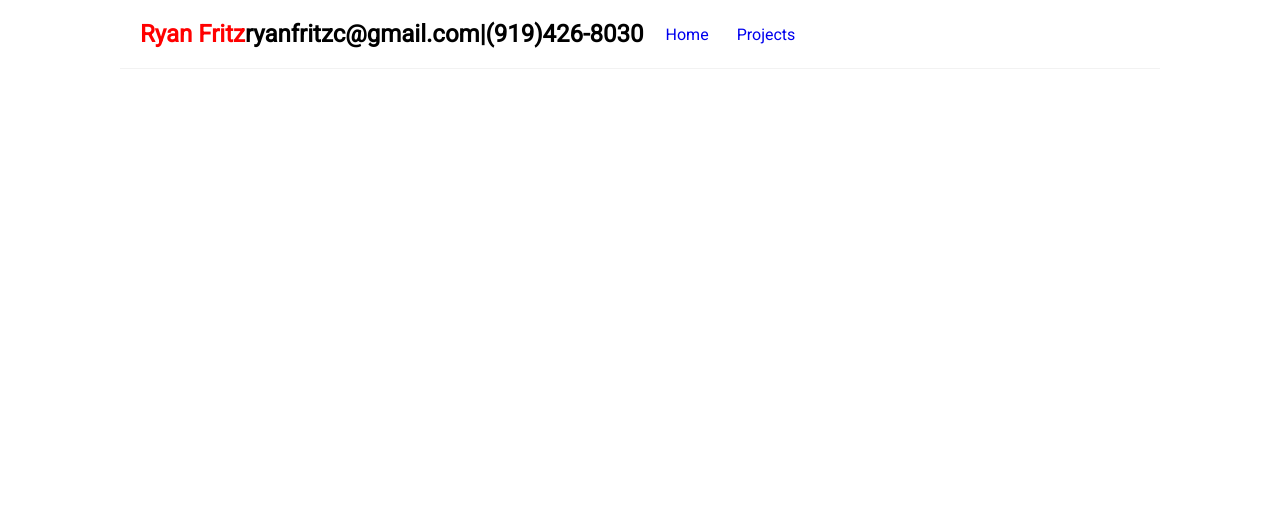
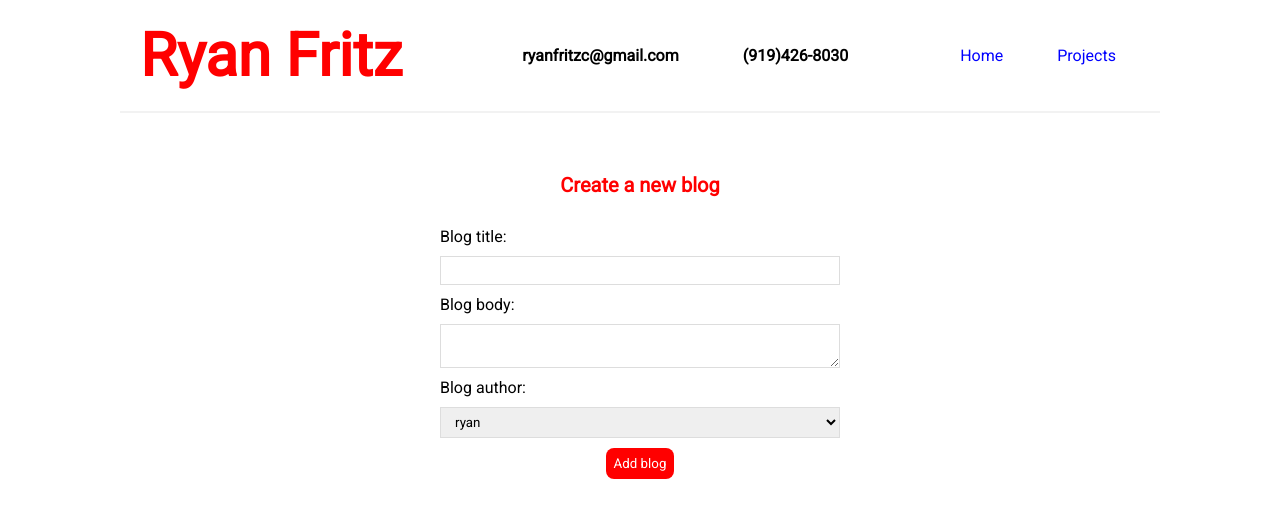
Before and after one commit to ryanfritzc/reactResume, a React (Create React App) app in the folder react-resume/: page /HiddenAdd in a window 1280 px wide. Shown: the top 518 px of the page. Built offline with nearby package versions, Linux system fonts and the light colour scheme.

Commit message:
tweaked the nav bar and changed the start page

```diff
--- a/react-resume/src/App.js
+++ b/react-resume/src/App.js
@@ -1,8 +1,10 @@
 import NavBar from './NavBar';
 import Home from './Home';
 import {BrowserRouter as Router, Route, Switch} from 'react-router-dom';
-//import Create from './Create';
+import HiddenAdd from './HiddenAdd';
 import ProjectDetails from './ProjectDetails';
+import NotFound from './NotFound';
+import Projects from './Projects';
 
 
 function App() {
@@ -15,8 +17,17 @@ function App() {
             <Route exact path="/">
               <Home />
             </Route>
-            <Route path="/project/:id">
+            <Route path="/HiddenAdd">
+              <HiddenAdd />
+            </Route>
+            <Route path="/Projects">
+              <Projects />
+            </Route>
+            <Route path="/blogs/:id">
               <ProjectDetails />
+            </Route>
+            <Route path="*">
+              <NotFound />
             </Route>
           </Switch>
         </div>
--- /dev/null
+++ b/react-resume/src/HiddenAdd.js
@@ -0,0 +1,61 @@
+import { useState } from "react";
+import {useHistory} from "react-router-dom"
+
+const HiddenAdd = () => {
+    const [title, setTitle] = useState('');
+    const [body, setBody] = useState('');
+    const [author, setAuthor] = useState('ryan');
+    const[isPending, setIsPending] = useState(false);
+    const history = useHistory();
+
+    const handleSubmit = (e) => {
+        e.preventDefault();
+        const blog = {title, body, author};
+
+        setIsPending(true);
+
+        fetch('http://localhost:8000/blogs', {
+            method: 'POST',
+            headers: {"Content-Type": "application/json"},
+            body: JSON.stringify(blog)
+        }).then(() =>{
+            console.log('new blog added');
+            setIsPending(false);
+            history.push('/')
+        });
+
+    }
+
+    return (
+        <div className="create">
+            <h2>Create a new blog</h2>
+            <form onSubmit={handleSubmit}>
+                <label>Blog title:</label>
+                <input
+                    type="text"
+                    required
+                    value = {title}
+                    onChange = {(e) => setTitle(e.target.value)}
+                />
+                <label>Blog body:</label>
+                <textarea
+                    required
+                    value={body}
+                    onChange={(e) => setBody(e.target.value)}
+                ></textarea>
+                <label>Blog author:</label>
+                <select
+                    value={author}
+                    onChange = {(e) => setAuthor(e.target.value)}
+                >
+                    <option value="ryan">ryan</option>
+                    <option value="fritz">fritz</option>
+                </select>
+                {!isPending && <button>Add blog</button>}
+                {isPending && <button disabled>Adding blog...</button>}
+            </form>
+        </div>
+    );
+}
+
+export default HiddenAdd;
--- a/react-resume/src/Home.js
+++ b/react-resume/src/Home.js
@@ -2,14 +2,8 @@ import ProjectList from './ProjectList';
 import useFetch from './useFetch';
 
 const Home = () => {
-
-    const {data: projects, isPending, error} = useFetch('http://localhost:8000/blogs');
-    return (
-        <div className="home">
-            {error && <div>{error}</div>}
-            {isPending && <div>Loading...</div>}
-            {projects && <ProjectList projects={projects} title="List of all my projects"/>}
-        </div>
+    return(
+        <h1>testing one</h1>
     );
 }
 
--- a/react-resume/src/NavBar.js
+++ b/react-resume/src/NavBar.js
@@ -4,10 +4,11 @@ const NavBar = () => {
     return (
         <nav className="navbar">
             <h1>Ryan Fritz</h1>
-            <h2>ryanfritzc@gmail.com|(919)426-8030</h2>
+            <p>ryanfritzc@gmail.com</p>
+            <p>(919)426-8030</p>
             <div className="navLinks">
                 <Link to="/">Home</Link>
-                <Link to="/ProjectList">Projects</Link>
+                <Link to="/Projects">Projects</Link>
             </div>
         </nav>
     );
--- /dev/null
+++ b/react-resume/src/NotFound.js
@@ -0,0 +1,13 @@
+import {Link} from "react-router-dom"
+
+const NotFound = () => {
+    return (
+        <div className="not-found">
+            <h2>Sorry!</h2>
+            <p>That page cannot be found</p>
+            <Link to= "/">Back to the homepage</Link>
+        </div>
+    );
+}
+
+export default NotFound;
--- a/react-resume/src/ProjectDetails.js
+++ b/react-resume/src/ProjectDetails.js
@@ -3,11 +3,11 @@ import useFetch from './useFetch';
 
 const ProjectDetails = () => {
     const {id} = useParams();
-    const {data: project, error, isPending} = useFetch('http://localhost:8000/blogs/'+id)
+    const {data: blog, error, isPending} = useFetch('http://localhost:8000/blogs/'+id)
     const history = useHistory();
 
     const handleClick = () =>{
-        fetch('http://localhost:8000/blogs/' + project.id, {
+        fetch('http://localhost:8000/blogs/' + blog.id, {
             method: 'DELETE'
         }).then(() => {
             history.push('/');
@@ -19,11 +19,11 @@ const ProjectDetails = () => {
         <div className ="blog-details">
             {isPending && <div>Loading...</div>}
             {error && <div>{error}</div>}
-            {project && (
+            {blog && (
                 <article>
-                    <h2>{project.title}</h2>
-                    <p>Written by {project.author}</p>
-                    <div>{project.body}</div>
+                    <h2>{blog.title}</h2>
+                    <p>Written by {blog.author}</p>
+                    <div>{blog.body}</div>
                     <button onClick={handleClick}>Delete</button>
                 </article>
             )}
--- a/react-resume/src/ProjectList.js
+++ b/react-resume/src/ProjectList.js
@@ -1,6 +1,7 @@
 import { Link } from "react-router-dom";
 
-const BlogList = ({blogs,title}) => {
+const ProjectList = ({blogs,title}) => {
+
     return (
         <div className = "blog-list">
             <h2>{title}</h2>
@@ -16,4 +17,5 @@ const BlogList = ({blogs,title}) => {
     );
 }
 
-export default BlogList;
+export default ProjectList;
+//npx json-server --watch data/db.json --port 8000
--- /dev/null
+++ b/react-resume/src/Projects.js
@@ -0,0 +1,15 @@
+import ProjectList from './ProjectList';
+import useFetch from './useFetch';
+
+const Projects = () => {
+        const {data: blogs, isPending, error} = useFetch('http://localhost:8000/blogs');
+    return (
+        <div className="home">
+            {error && <div>{error}</div>}
+            {isPending && <div>Loading...</div>}
+            {blogs && <ProjectList blogs={blogs} title="My Projects"/>}
+        </div>
+    );
+}
+
+export default Projects;
--- a/react-resume/src/index.css
+++ b/react-resume/src/index.css
@@ -15,18 +15,27 @@ p{
   align-items: center;
   max-width: 1000px;
   margin: 0 auto;
-  border-bottom: 1px solid #f2f2f2;
+  border-bottom: 2px solid #f2f2f2;
 }
 .navbar h1{
   color: red;
+  padding-right: 2em;
+  font-size: 60px;
+}
+.navbar p{
+  padding-right: 4em;
+  color: black;
 }
 .navbar .links{
   margin-left: auto;
+
 }
 .navbar a{
   margin-left: 16px;
   text-decoration: none;
   padding: 6px;
+  color: blue;
+  padding-left: 2em;
 }
 .navbar a:hover{
   color: red;
--- a/react-resume/src/useFetch.js
+++ b/react-resume/src/useFetch.js
@@ -11,7 +11,6 @@ const useFetch = (url) =>{
 
 
         setTimeout(() => {
-            //fetch('http://localhost:8000/blogs')                  video 20
             fetch(url, {signal: abortCont.signal})
             .then(res => {
                 if(!res.ok){
```
Also changed, not shown: react-resume/data/projectDB.json (+1 -1 lines).
